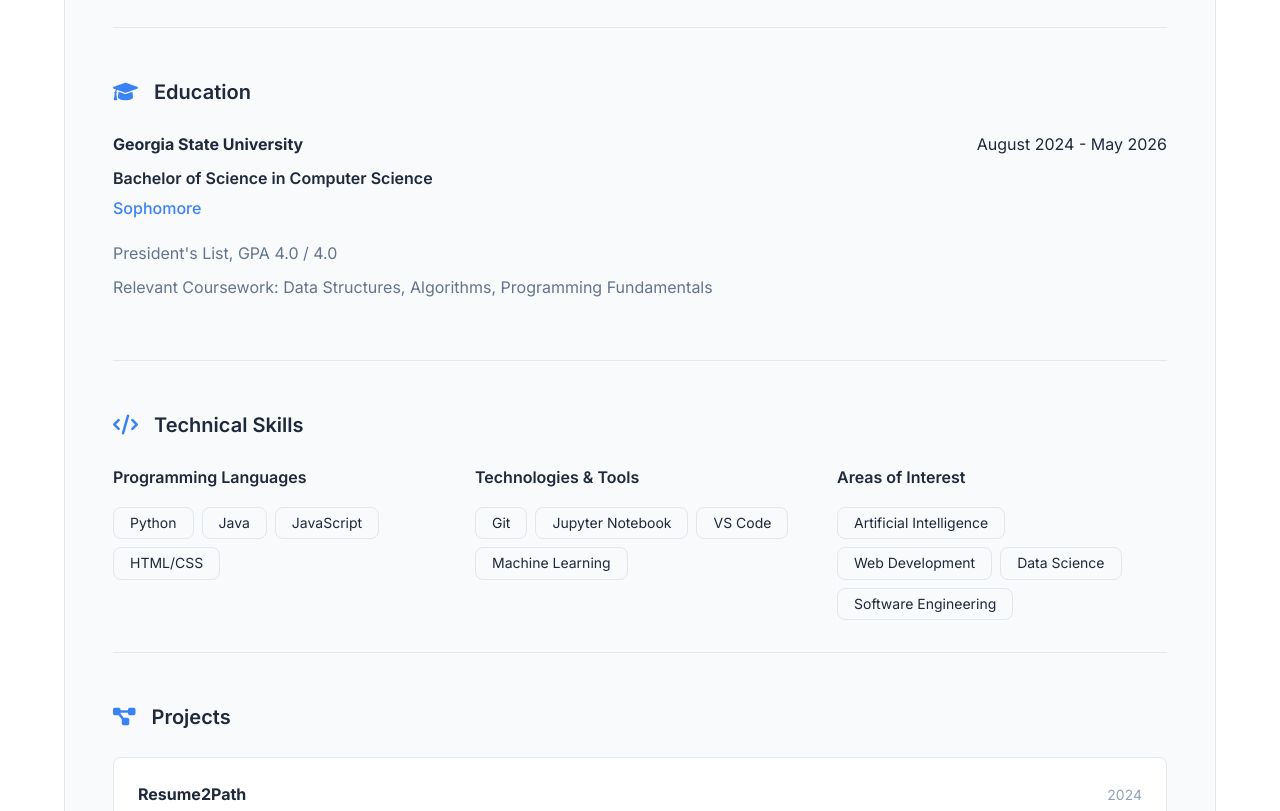
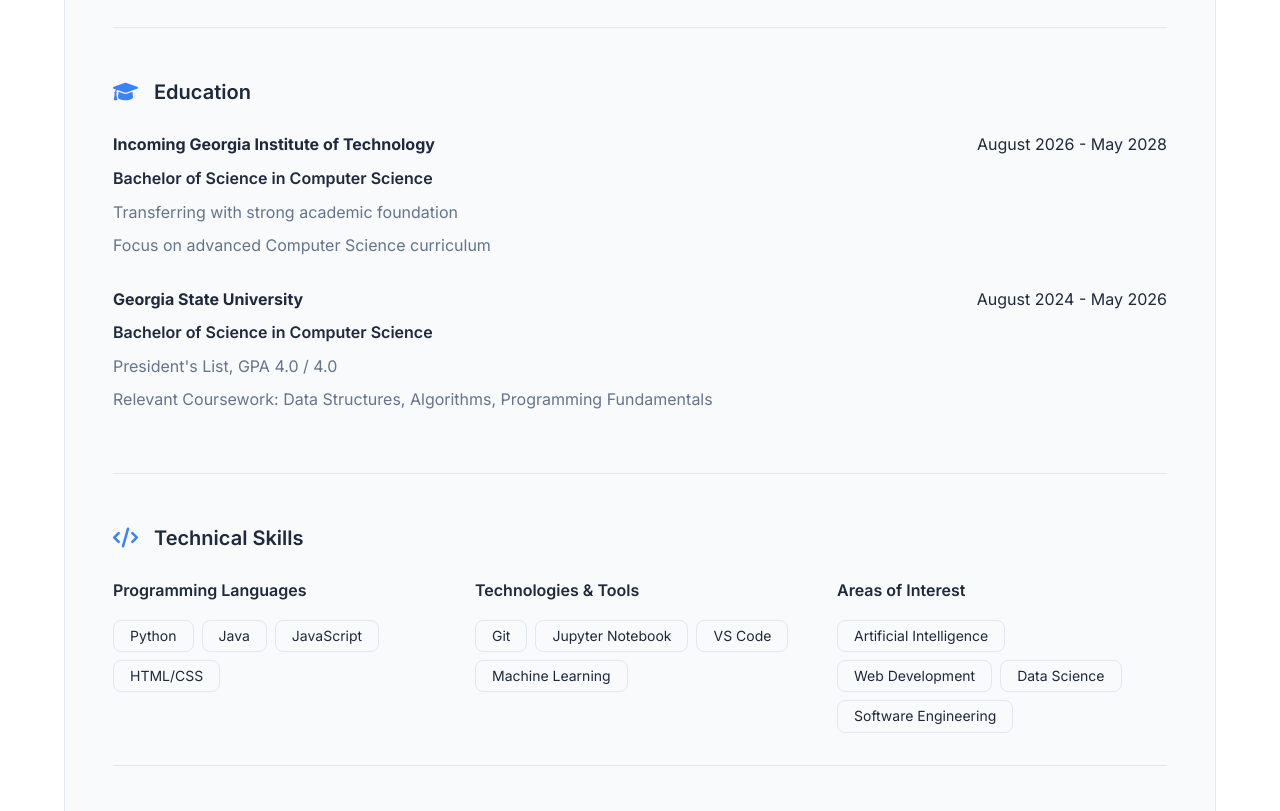
Before and after one commit to pvu06/personal-website, a plain HTML site: page resume.html in a window 1280 px wide. Shown: the part 1100-1911 px from the top of the page. Drawn offline with Linux system fonts and the light colour scheme.

Commit message:
Update: Add Georgia Tech as incoming university and remove Sophomore status from GSU on resume

```diff
--- a/resume.html
+++ b/resume.html
@@ -93,11 +93,23 @@
                         <h3><i class="fas fa-graduation-cap"></i> Education</h3>
                         <div class="education-item">
                             <div class="education-header">
+                                <h4>Incoming Georgia Institute of Technology</h4>
+                                <span class="education-date">August 2026 - May 2028</span>
+                            </div>
+                            <p class="education-degree">Bachelor of Science in Computer Science</p>
+                            <!-- TODO: Add GPA, relevant coursework, academic achievements -->
+                            <ul class="education-details">
+                                <li>Transferring with strong academic foundation</li>
+                                <li>Focus on advanced Computer Science curriculum</li>
+                            </ul>
+                        </div>
+
+                        <div class="education-item">
+                            <div class="education-header">
                                 <h4>Georgia State University</h4>
                                 <span class="education-date">August 2024 - May 2026</span>
                             </div>
                             <p class="education-degree">Bachelor of Science in Computer Science</p>
-                            <p class="education-status">Sophomore</p>
                             <!-- TODO: Add GPA, relevant coursework, academic achievements -->
                             <ul class="education-details">
                                 <li>President's List, GPA 4.0 / 4.0</li>
```
